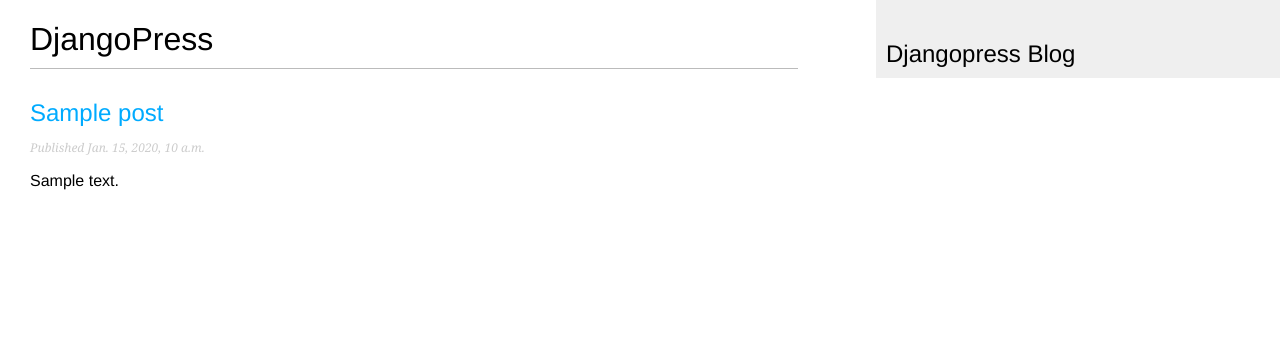
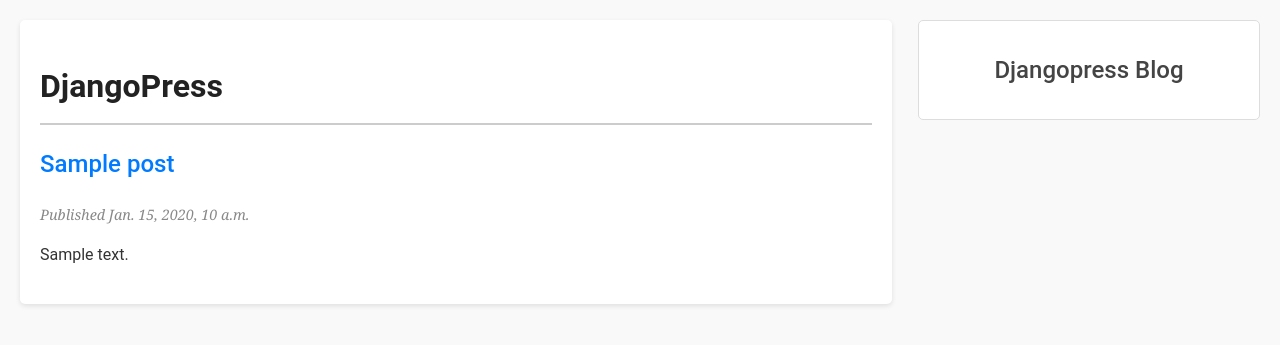
Before and after one commit to thalissonvs/djangopress, a Django app: template djangopress/apps/blog/templates/blog/post/list.html in a window 1280 px wide. Shown: the top 345 px of the page. Run offline with Django 3.2, Linux system fonts and the light colour scheme; the template is opened without the code that fills it: most values are stand-ins (such as "Sample title", 1, 10 or a date in 2020).

Commit message:
style: enhance blog styles and layout for improved readability and design

```diff
--- a/djangopress/apps/blog/static/css/blog.css
+++ b/djangopress/apps/blog/static/css/blog.css
@@ -1,97 +1,170 @@
+/* Geral */
 body {
-    margin:0;
-    padding:0;
-    font-family:helvetica, sans-serif;
+    margin: 0;
+    padding: 0;
+    font-family: 'Roboto', Arial, sans-serif;
+    line-height: 1.6;
+    color: #333;
+    background-color: #f9f9f9;
 }
 
+/* Links */
 a {
-    color:#00abff;
-    text-decoration:none;
+    color: #007BFF;
+    text-decoration: none;
+    transition: color 0.3s ease;
+}
+a:hover {
+    color: #0056b3;
+    text-decoration: underline;
 }
 
+/* Títulos */
 h1 {
-    font-weight:normal;
-    border-bottom:1px solid #bbb;
-    padding:0 0 10px 0;
+    font-weight: 600;
+    border-bottom: 2px solid #ccc;
+    padding-bottom: 10px;
+    margin-bottom: 20px;
+    font-size: 2rem;
+    color: #222;
 }
 
 h2 {
-    font-weight:normal;
-    margin:30px 0 0;
+    font-weight: 500;
+    font-size: 1.5rem;
+    color: #444;
 }
 
+/* Layout */
 #content {
-    float:left;
-    width:60%;
-    padding:0 0 0 30px;
+    float: left;
+    width: 65%;
+    padding-left: 30px;
+    background-color: #fff;
+    box-shadow: 0 2px 5px rgba(0, 0, 0, 0.1);
+    border-radius: 5px;
+    padding: 20px;
+    margin: 20px;
+    margin-right: 0;
 }
 
 #sidebar {
-    float:right;
-    width:30%;
-    padding:10px;
-    background:#efefef;
-    height:100%;
+    float: right;
+    width: 25%;
+    padding: 10px;
+    margin: 20px;
+    margin-left: 0;
+    background-color: #fff;
+    border: 1px solid #ddd;
+    border-radius: 5px;
+    height: auto; /* Garante que a altura se ajuste ao conteúdo */
+    text-align: center;
 }
 
+/* Parágrafos */
 p.date {
-    color:#ccc;
-    font-family: georgia, serif;
-    font-size: 12px;
+    color: #888;
+    font-family: 'Georgia', serif;
+    font-size: 0.9rem;
     font-style: italic;
+    margin-top: 5px;
 }
 
+/* Imagens e elementos flutuantes */
 .left {
-    float:left;
-    margin-right:10px;
+    float: left;
+    margin-right: 10px;
+    border-radius: 5px;
+    overflow: hidden;
 }
 
-/* pagination */
+/* Paginação */
 .pagination {
-    margin:40px 0;
-    font-weight:bold;
+    margin: 40px 0;
+    font-weight: bold;
+    display: flex;
+    justify-content: center;
+    gap: 10px;
+}
+.pagination a {
+    padding: 8px 12px;
+    background: #007BFF;
+    color: #fff;
+    border-radius: 5px;
+    text-decoration: none;
+    transition: background 0.3s ease;
+}
+.pagination a:hover {
+    background: #0056b3;
 }
 
-/* forms */
+/* Formulários */
 label {
-    float:left;
-    clear:both;
-    color:#333;
-    margin-bottom:4px;
+    float: left;
+    clear: both;
+    color: #555;
+    margin-bottom: 8px;
+    font-weight: bold;
+    font-size: 0.95rem;
 }
-input, textarea {
-    clear:both;
-    float:left;
-    margin:0 0 10px;
-    background:#ededed;
-    border:0;
-    padding:6px 10px;
-    font-size:12px;
+input,
+textarea {
+    clear: both;
+    float: left;
+    margin: 0 0 15px;
+    background: #f9f9f9;
+    border: 1px solid #ccc;
+    padding: 8px 12px;
+    font-size: 1rem;
+    border-radius: 5px;
+    width: 100%;
+    transition: border-color 0.3s ease;
 }
-input[type=submit] {
-    font-weight:bold;
-    background:#00abff;
-    color:#fff;
-    padding:10px 20px;
-    font-size:14px;
-    text-transform:uppercase;
-}
-.errorlist {
-    color:#cc0033;
-    float:left;
-    clear:both;
-    padding-left:10px;
+input:focus,
+textarea:focus {
+    border-color: #007BFF;
+    outline: none;
 }
 
-/* comments */
+input[type="submit"] {
+    font-weight: bold;
+    background: #007BFF;
+    color: #fff;
+    padding: 12px 20px;
+    font-size: 1rem;
+    text-transform: uppercase;
+    border: none;
+    border-radius: 5px;
+    cursor: pointer;
+    transition: background 0.3s ease;
+}
+input[type="submit"]:hover {
+    background: #0056b3;
+}
+
+/* Erros */
+.errorlist {
+    color: #d9534f;
+    float: left;
+    clear: both;
+    padding-left: 10px;
+    font-size: 0.9rem;
+}
+
+/* Comentários */
 .comment {
-    padding:10px;
+    padding: 15px;
+    border-radius: 5px;
+    margin-bottom: 15px;
+    background: #f9f9f9;
+    box-shadow: 0 2px 5px rgba(0, 0, 0, 0.1);
 }
 .comment:nth-child(even) {
-    background:#efefef;
+    background: #f0f0f0;
 }
 .comment .info {
-    font-weight:bold;
-    font-size:12px;
-    color:#666;
+    font-weight: bold;
+    font-size: 0.9rem;
+    color: #666;
+    margin-bottom: 5px;
 }
--- a/djangopress/apps/blog/templates/blog/base.html
+++ b/djangopress/apps/blog/templates/blog/base.html
@@ -10,8 +10,10 @@
         {% block content %}
         {% endblock %}
     </div>
-    <div id="sidebar">
-        <h2>Djangopress Blog</h2>
+    <div class="container">
+        <div id="sidebar">
+            <h2>Djangopress Blog</h2>
+        </div>
     </div>
 </body>
 </html>
```
